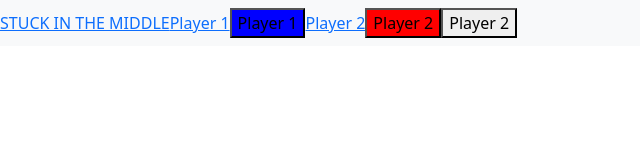
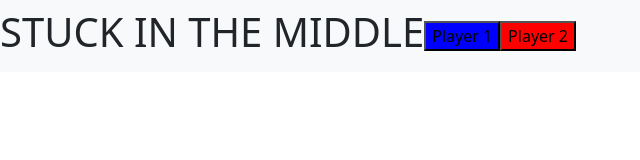
Before and after one commit to inespaulino/TheShibals, a plain HTML site: page html/menu.html in a window 1280 px wide. Shown: the whole page, without its empty margins (0-640 px from the left). Drawn offline with nearby package versions, Linux system fonts and the light colour scheme.

Commit message:
adding menu htmmmmll melhor

```diff
--- a/html/menu.html
+++ b/html/menu.html
@@ -17,12 +17,10 @@
 
 <body>
     <nav id="anchors" class="navbar navbar-expand-lg navbar-light bg-light">
-        <a href="#/" id="home-href">STUCK IN THE MIDDLE</a>
-        <a href="#/player1" id="player1">Player 1</a>
-        <button style="background-color: blue" type = "button">Player 1</button>
-        <a href="#/player2" id="player2">Player 2</a>
-        <button style="background-color: red" type = "button">Player 2</button>
-        <button type = "button">Player 2</button>
+        <h1 href="#/" id="home-href">STUCK IN THE MIDDLE</h1>
+        <button href="#/player1" id="player1" style="background-color: blue" >Player 1</button>
+        <button href="#/player2" id="player2" style="background-color: red">Player 2</button>
+
 
 
     </nav>
```
